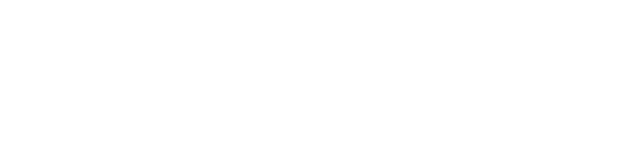
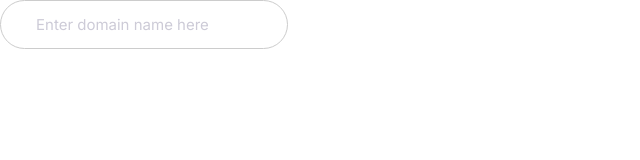
Before and after one commit to Margaridagdias/domains-website, a plain HTML site: page index.html in a window 1280 px wide. Shown: the whole page, without its empty margins (0-640 px from the left). Drawn offline with Linux system fonts and the light colour scheme.

Commit message:
Define inputs

```diff
--- a/css/styles.css
+++ b/css/styles.css
@@ -248,3 +248,25 @@ a {
     }
 
 }
+
+
+/* INPUT */
+
+.input {
+    border-radius: 30px;
+    border: 1px solid #ccc;
+    color: var(--color-headings);
+    font-size: 2rem;
+    outline: 0;
+    padding: 1.5rem 3.5rem;
+}
+
+::placeholder {
+    color: #cdcbd7;
+}
+
+@media screen and (min-width: 1024px) {
+    .input {
+        font-size: 1.5rem;
+    }
+}
--- a/index.html
+++ b/index.html
@@ -11,6 +11,6 @@
     <link rel="stylesheet" href="css/normalize.css">
 </head>
 <body>
-
+    <input type="text" class="input" placeholder="Enter domain name here"/>
 </body>
 </html>
```
Also changed, not shown: components/input.html (added, +1 -0 lines).
